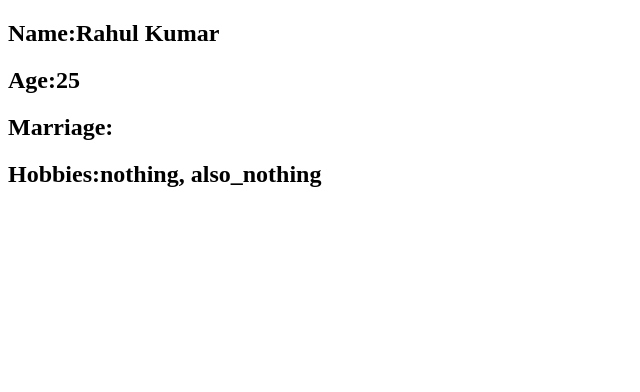
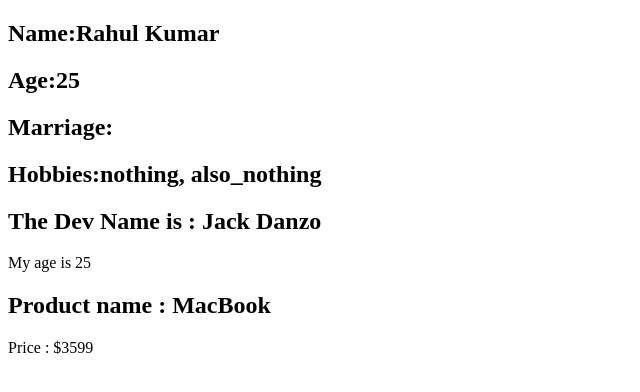
Before and after one commit to Kane-dylan/React-MASTER, a React (Vite) app in the folder react-proc/: page / in a window 1280 px wide. Shown: the top 392 px of the page, without its empty margins (0-640 px from the left). Built offline with nearby package versions, Linux system fonts and the light colour scheme.

Commit message:
todays update-25/01/25

```diff
--- a/react-proc/src/App.jsx
+++ b/react-proc/src/App.jsx
@@ -2,12 +2,14 @@ import CreateList from "./components/CreateList"
 import Footer from "./components/Footer"
 import Header from "./components/Header"
 import MainContent from "./components/MainContent"
+import Person from "./components/Person"
 import ProductList from "./components/ProductList"
 import Props from "./components/Props"
 import UserList from "./components/UserList"
 import WelcomeMessage from "./components/WelcomeMessage"
 import Greeting from "./Greeting"
 import JSXRules from "./JSXRules"
+import Product from "./Product"
 import ProductInfo from "./ProductInfo"
 
 const App  = () => {
@@ -24,6 +26,8 @@ const App  = () => {
       <UserList/>
       <ProductList/> */}
       <Props/>
+      <Person name="Jack Danzo"  age= {25}/>
+      <Product name= "MacBook"  price="$3599"/>
     </div>
   )
 }
--- /dev/null
+++ b/react-proc/src/Product.jsx
@@ -0,0 +1,12 @@
+import React from 'react'
+
+const Product = (props) => {
+  return (
+    <div>
+      <h2>Product name : {props.name}</h2>
+      <p>Price : {props.price}</p>
+    </div>
+  )
+}
+
+export default Product
--- a/react-proc/src/components/Person.jsx
+++ b/react-proc/src/components/Person.jsx
@@ -0,0 +1,12 @@
+import React from 'react'
+
+const Person = (props) => {
+  return (
+    <div>
+      <h2>The Dev Name is :  {props.name}</h2>
+      <p>My age is {props.age}</p>
+    </div>
+  )
+}
+
+export default Person
```
Also changed, not shown: react-proc/src/components/Weather.jsx (added, +9 -0 lines).
